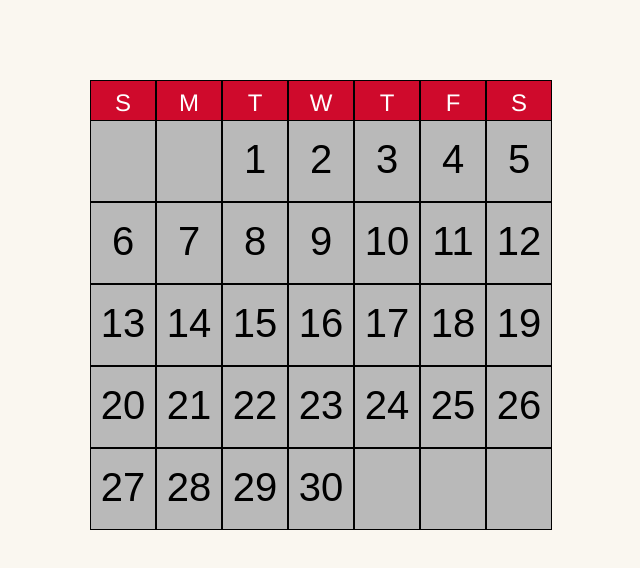
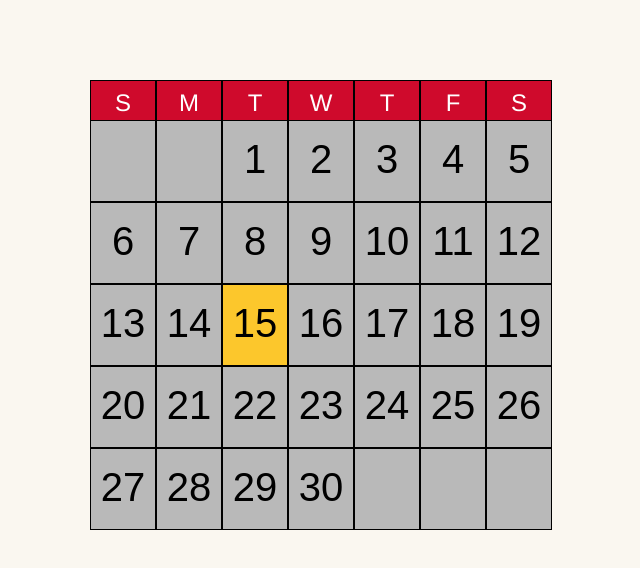
Before and after one commit to Erik-TS/Calendar, a Next.js app: page / in a window 1280 px wide. Shown: the top 568 px of the page, without its empty margins (319-959 px from the left). Built offline with nearby package versions, Linux system fonts and the light colour scheme.

Commit message:
Highlight today. Fix generateDays function. Day component receive all Day object properties.

```diff
--- a/css/day.module.css
+++ b/css/day.module.css
@@ -16,3 +16,7 @@
 .day0{
     visibility: hidden;
 }
+
+.today{
+    background-color: #FCC72C;
+}
--- a/pages/calendarLogic.ts
+++ b/pages/calendarLogic.ts
@@ -107,7 +107,7 @@ export function generateDays(currentDate: Date) {
     let month = currentDate.getMonth()
 
     for (let i = 0; i < limit; i++) {
-        const today = new Date().getDate() === i
+        const today = new Date().getDate() === i + 1
         days.push(new Day((i + 1), new Date(year, month, (i + 1)).getDay(), today))
     }
 
--- a/pages/day.tsx
+++ b/pages/day.tsx
@@ -1,9 +1,9 @@
 import styles from '../css/day.module.css'
 
-export default function Day(props: {number: number}){
+export default function Day(props: {monthDay: number, weekDay: number, isToday: boolean}){
     return(
-        <div className={styles.day}>
-            <p className={`${props.number === 0 && styles.day0}`}>{props.number}</p>
+        <div className={`${styles.day} ${props.isToday && styles.today}`}>
+            <p className={`${props.monthDay === 0 && styles.day0}`}>{props.monthDay}</p>
         </div>
     )
 }
--- a/pages/week.tsx
+++ b/pages/week.tsx
@@ -10,7 +10,9 @@ export default function Week(props: { week: calendarLogic.Week }) {
                 if (index < 7) {
                     return (
                         <Day key={Math.random()}
-                            number={value.monthDay}
+                            monthDay={value.monthDay}
+                            weekDay={value.weekDay}
+                            isToday={value.isToday}
                         />
                     )
                 }
```
